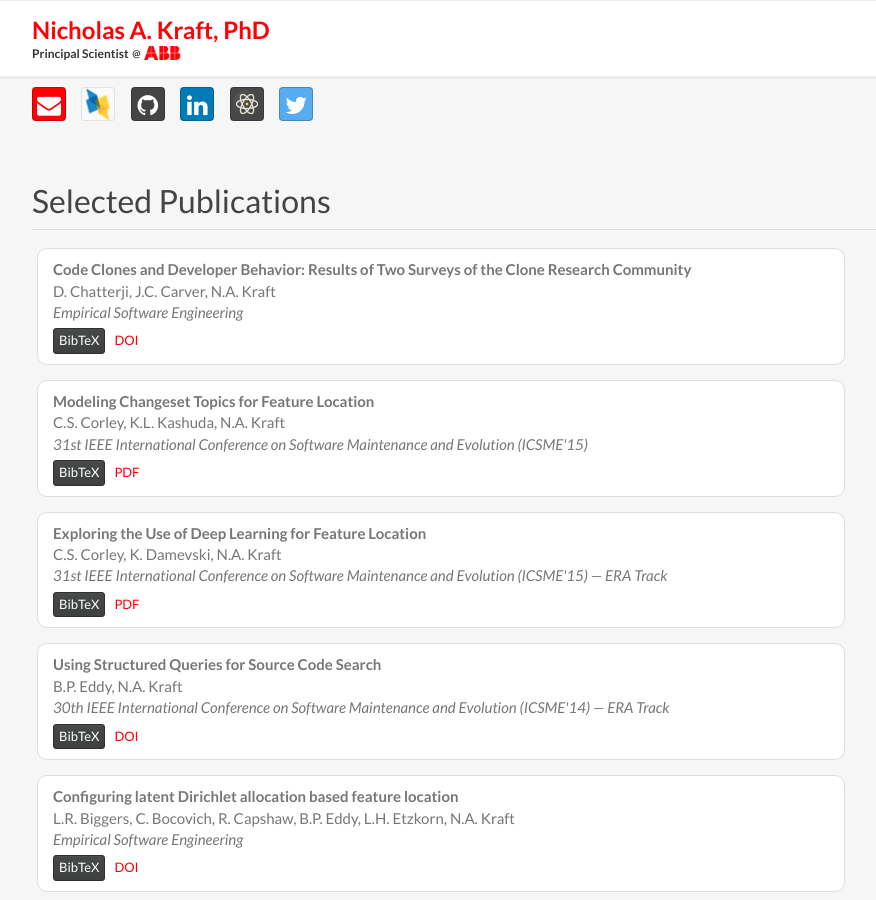
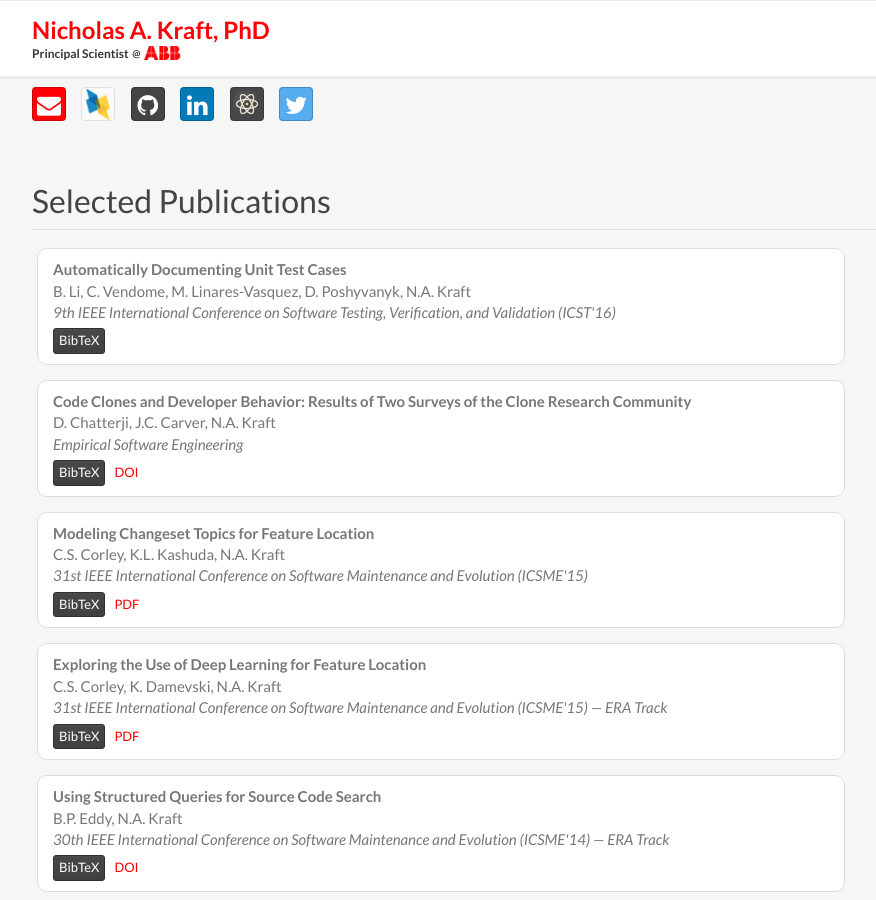
Before and after one commit to nkraft/nkraft.github.io, a Jekyll site: the page built from index.html, in a window 1280 px wide and 900 px high, scrolled down 319 px. Shown: the whole window, without its empty margins (138-1014 px from the left). Built offline with Jekyll 4.4.1, drawn with Linux system fonts in a browser that asks for light colours; nearby versions of some CDN libraries.

Commit message:
add icst pub

```diff
--- a/_includes/publications.html
+++ b/_includes/publications.html
@@ -1,4 +1,25 @@
 
+<div class="row">
+    <div class="col-pub">
+        <div class="pub-html">
+            <span class="pub-title">Automatically Documenting Unit Test Cases</span><br>
+            <span class="pub-author">B. Li, C. Vendome, M. Linares-Vasquez, D. Poshyvanyk, N.A. Kraft</span><br>
+            <span class="pub-venue">9th IEEE International Conference on Software Testing, Verification, and Validation (ICST'16)</span><br>
+        </div>
+        <div class="pub-bibtex hidden">
+<pre>@inproceedings{Li_etal:2016,
+  author    = {B. Li and C. Vendome and M. Linares-Vasquez and D. Poshyvanyk and N.A. Kraft},
+  title     = {Automatically Documenting Unit Test Cases},
+  booktitle = {Proceedings of the 9th IEEE International Conference on Software Testing, Verification, and Validation(ICST'16)},
+  month     = apr,
+  year      = 2016,
+  location  = {Chicago, IL, USA},
+  year      = 2016,
+}
+</pre>
+        </div>
+    </div>
+</div>
 <div class="row">
     <div class="col-pub">
         <div class="pub-html">
```
